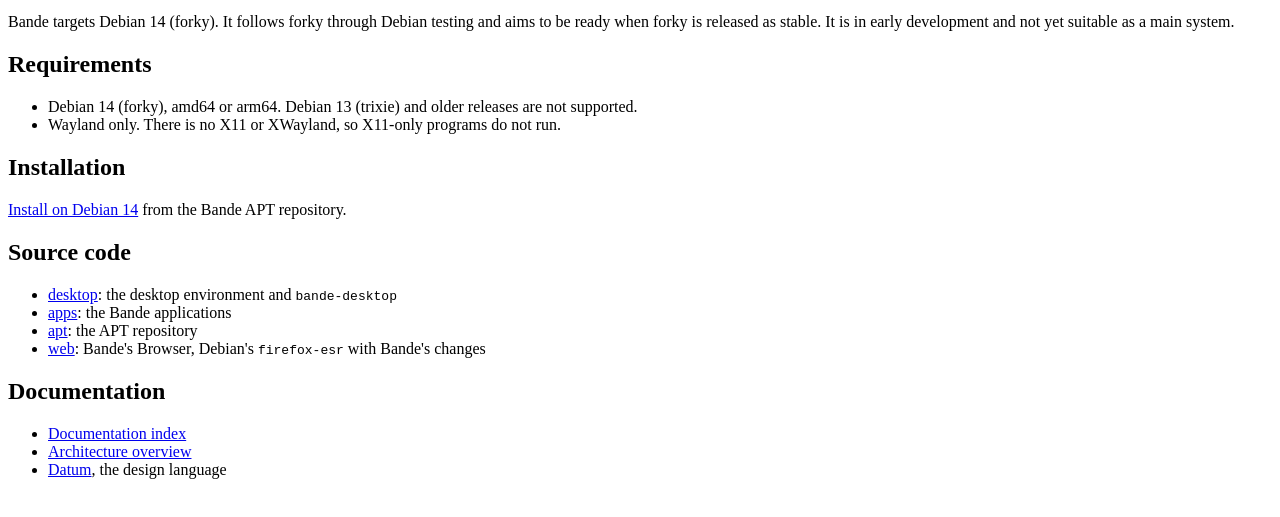
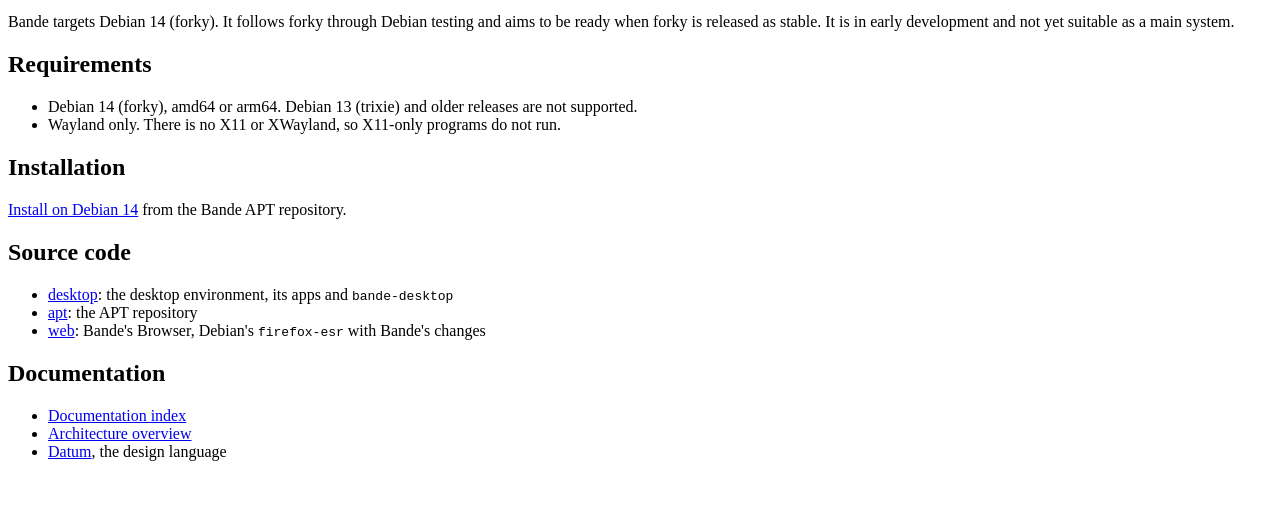
Before and after one commit to bande-linux/bande-linux.github.io, a plain HTML site: page pages/index.html in a window 1280 px wide. Shown: the part 87-604 px from the top of the page. Drawn offline with Linux system fonts and the light colour scheme.

Commit message:
Drop the apps repository: the apps come from the desktop repository

```diff
--- a/pages/index.html
+++ b/pages/index.html
@@ -13,8 +13,7 @@
 
 <h2>Source code</h2>
 <ul>
-  <li><a href="https://github.com/bande-linux/desktop">desktop</a>: the desktop environment and <code>bande-desktop</code></li>
-  <li><a href="https://github.com/bande-linux/apps">apps</a>: the Bande applications</li>
+  <li><a href="https://github.com/bande-linux/desktop">desktop</a>: the desktop environment, its apps and <code>bande-desktop</code></li>
   <li><a href="https://github.com/bande-linux/apt">apt</a>: the APT repository</li>
   <li><a href="https://github.com/bande-linux/web">web</a>: Bande's Browser, Debian's <code>firefox-esr</code> with Bande's changes</li>
 </ul>
```
